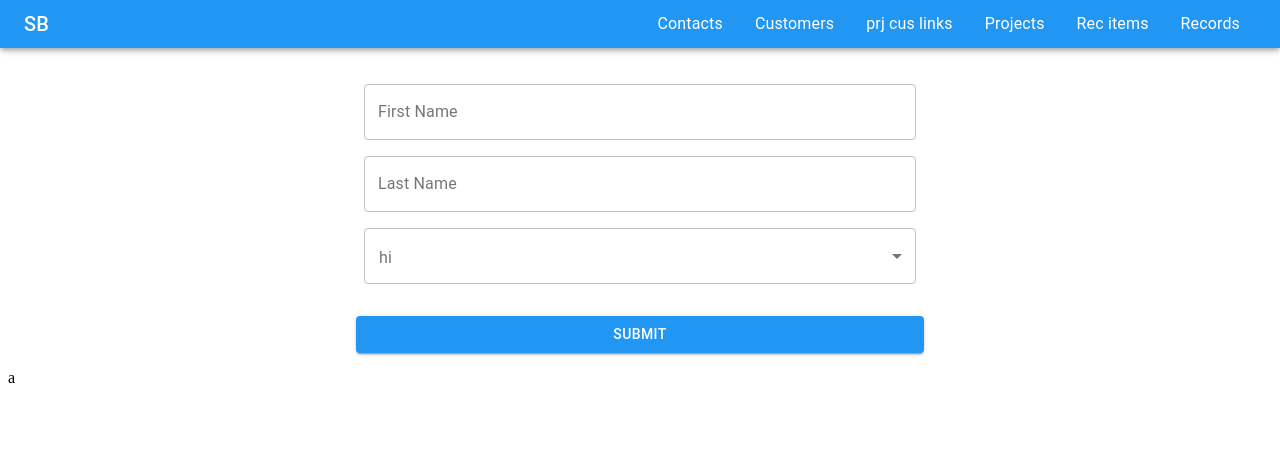
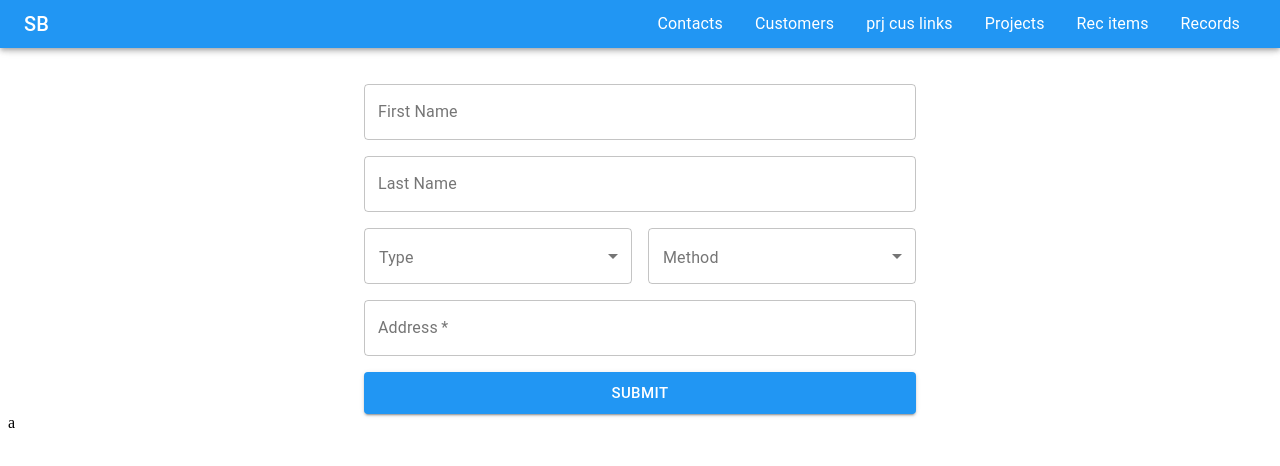
Before and after one commit to robMolloy/self-billing-react-hooks, a React (Create React App) app: page /customers in a window 1280 px wide. Shown: the top 466 px of the page. Built offline with nearby package versions, Linux system fonts and the light colour scheme; what valid9 would draw is missing.

Commit message:
watch - contact sub form

```diff
--- a/src/components/contact/ContactSubForm.js
+++ b/src/components/contact/ContactSubForm.js
@@ -1,9 +1,10 @@
-import React, { useState } from "react";
+// import React, { useState } from "react";
+import React from "react";
 import { useForm } from "react-hook-form";
 import { yupResolver } from "@hookform/resolvers/yup";
 import * as yup from "yup";
 
-import { contactMethods } from "../../contexts/options";
+import { contactMethods, contactTypes } from "../../contexts/options";
 import { ucFirst } from "../../user_modules/StringManipulation";
 import GridInput from "../custom/GridInput";
 import GridSelect from "../custom/GridSelect";
@@ -17,34 +18,53 @@ const schema = yup.object().shape({
 });
 
 const ContactSubForm = ({ contact, ...props }) => {
-  const { watch } = useForm();
-  const con_type = watch("con_type");
-  contact = contact === undefined ? contactBlankRow : contact;
-
-  const { register, handleSubmit, errors } = useForm({
+  // const { register, watch, handleSubmit, errors } = useForm({
+  const { register, watch } = useForm({
     mode: "onChange",
     resolver: yupResolver(schema),
   });
+
+  const con_type = watch("con_type");
+
+  contact = contact === undefined ? contactBlankRow : contact;
 
   return (
     <GridContainer>
       <GridSelect
         grid={{ xs: 6 }}
-        name="con_method"
-        defaultValue={contact.con_method}
-        required={con_type === "phone" ? true : false}
-        label="Method"
+        inputRef={register}
+        defaultValue={contact.con_type}
+        name="con_type"
+        label="Type"
+        required
       >
         <option disabled value={""}></option>
-        {contactMethods.map((contactMethod) => (
-          <option key={contactMethod} value={contactMethod}>
-            {ucFirst(contactMethod)}
+        {contactTypes.map((contactType) => (
+          <option key={contactType} value={contactType}>
+            {ucFirst(contactType)}
           </option>
         ))}
       </GridSelect>
 
+      <GridSelect
+        grid={{ xs: 6 }}
+        name="con_method"
+        defaultValue={contact.con_method}
+        label="Method"
+        required
+      >
+        <option disabled value={""}></option>
+        {(contactMethods[con_type] ? contactMethods[con_type] : []).map(
+          (contactMethod) => (
+            <option key={contactMethod} value={contactMethod}>
+              {ucFirst(contactMethod)}
+            </option>
+          )
+        )}
+      </GridSelect>
+
       <GridInput
-        grid={{ xs: 6 }}
+        grid={{ xs: 12 }}
         ref={register}
         defaultValue={contact.con_address}
         name="con_address"
--- a/src/components/custom/Grid.js
+++ /dev/null
@@ -1,18 +0,0 @@
-import React from "react";
-import MUIGrid from "@material-ui/core/Grid";
-
-import { makeStyles } from "@material-ui/core/styles";
-
-const useStyles = makeStyles((theme) => ({ grid: { padding: 0 } }));
-
-const Grid = ({ children, ...props }) => {
-  const classes = useStyles();
-
-  return (
-    <MUIGrid className={classes.grid} {...props}>
-      {children}
-    </MUIGrid>
-  );
-};
-
-export default Grid;
--- /dev/null
+++ b/src/components/custom/GridButton.js
@@ -0,0 +1,13 @@
+import React from "react";
+import GridItem from "./GridItem";
+import PrimaryButton from "./PrimaryButton";
+
+const GridButton = ({ grid, children, ...props }) => {
+  return (
+    <GridItem {...grid}>
+      <PrimaryButton {...props}>{children}</PrimaryButton>
+    </GridItem>
+  );
+};
+
+export default GridButton;
--- a/src/components/custom/GridContainer.js
+++ b/src/components/custom/GridContainer.js
@@ -1,11 +1,11 @@
 import React from "react";
-import Grid from "./Grid";
+import MUIGrid from "@material-ui/core/Grid";
 
 const GridContainer = ({ children, ...props }) => {
   return (
-    <Grid container spacing={2} {...props}>
+    <MUIGrid container spacing={2} {...props}>
       {children}
-    </Grid>
+    </MUIGrid>
   );
 };
 
--- a/src/components/custom/GridInput.js
+++ b/src/components/custom/GridInput.js
@@ -1,12 +1,12 @@
 import React, { forwardRef } from "react";
 import Input from "./Input";
-import Grid from "@material-ui/core/Grid";
+import GridItem from "./GridItem";
 
 const GridInput = forwardRef(({ grid, ...props }, ref) => {
   return (
-    <Grid item {...grid}>
+    <GridItem {...grid}>
       <Input ref={ref} {...props} />
-    </Grid>
+    </GridItem>
   );
 });
 
--- /dev/null
+++ b/src/components/custom/GridItem.js
@@ -0,0 +1,19 @@
+import React from "react";
+import MUIGrid from "@material-ui/core/Grid";
+import makeStyles from "@material-ui/core/styles/makeStyles";
+
+const useStyles = makeStyles((theme) => ({
+  grid: { padding: "0px" },
+}));
+
+const GridItem = ({ children, ...props }) => {
+  const classes = useStyles();
+
+  return (
+    <MUIGrid item className={classes.grid} {...props}>
+      {children}
+    </MUIGrid>
+  );
+};
+
+export default GridItem;
--- a/src/components/custom/GridSelect.js
+++ b/src/components/custom/GridSelect.js
@@ -1,13 +1,16 @@
-import React from "react";
+import React, { forwardRef } from "react";
 import Select from "./Select";
-import Grid from "@material-ui/core/Grid";
+import GridItem from "./GridItem";
+// import Grid from "@material-ui/core/Grid";
 
-const GridInput = ({ grid, children, ...props }) => {
+const GridSelect = forwardRef(({ grid, children, ...props }, ref) => {
   return (
-    <Grid item {...grid}>
-      <Select {...props}>{children}</Select>
-    </Grid>
+    <GridItem {...grid}>
+      <Select ref={ref} {...props}>
+        {children}
+      </Select>
+    </GridItem>
   );
-};
+});
 
-export default GridInput;
+export default GridSelect;
--- a/src/components/custom/Input.js
+++ b/src/components/custom/Input.js
@@ -1,5 +1,5 @@
+import React, { forwardRef } from "react";
 import TextField from "@material-ui/core/TextField";
-import React, { forwardRef } from "react";
 
 const Input = forwardRef((props, ref) => {
   return <TextField variant="outlined" inputRef={ref} fullWidth {...props} />;
--- a/src/components/custom/PrimaryButton.js
+++ b/src/components/custom/PrimaryButton.js
@@ -3,20 +3,19 @@ import { makeStyles } from "@material-ui/styles";
 import Button from "@material-ui/core/Button";
 
 const useStyles = makeStyles((theme) => ({
-  root: {
-    margin: "24px 0",
-  },
+  button: {},
 }));
 
 const PrimaryButton = ({ children, ...props }) => {
-  const styles = useStyles();
+  const classes = useStyles();
   return (
     <Button
       type="submit"
       fullWidth
       variant="contained"
       color="primary"
-      className={styles.root}
+      size="large"
+      className={classes.button}
       {...props}
     >
       {children}
--- a/src/components/custom/Select.js
+++ b/src/components/custom/Select.js
@@ -1,4 +1,4 @@
-import React from "react";
+import React, { forwardRef } from "react";
 import MUISelect from "@material-ui/core/Select";
 import InputLabel from "@material-ui/core/InputLabel";
 import FormControl from "@material-ui/core/FormControl";
@@ -11,7 +11,8 @@ const useStyles = makeStyles((theme) => ({
   label: { backgroundColor: "#FFFFFF", padding: "2px 5px", marginLeft: "-4px" },
 }));
 
-const Select = ({ children, name, id, variant, label, ...props }) => {
+const Select = forwardRef(
+  ({ children, name, id, variant, label, ...props }, ref) => {
     id = id ? id : uuid();
     variant = variant === undefined ? "outlined" : variant;
 
@@ -22,11 +23,12 @@ const Select = ({ children, name, id, variant, label, ...props }) => {
         <InputLabel htmlFor={id} className={classes.label}>
           {label}
         </InputLabel>
-      <MUISelect native inputProps={{ name, id }} {...props}>
+        <MUISelect native ref={ref} inputProps={{ name, id }} {...props}>
           {children}
         </MUISelect>
       </FormControl>
     );
-};
+  }
+);
 
 export default Select;
--- a/src/components/customer/CustomerForm.js
+++ b/src/components/customer/CustomerForm.js
@@ -1,16 +1,17 @@
-import React, { useState } from "react";
+// import React, { useState } from "react";
+import React from "react";
 import { useForm } from "react-hook-form";
 import { yupResolver } from "@hookform/resolvers/yup";
 import * as yup from "yup";
 
-// import ContactSubForm from "../contact/ContactSubForm";
+import ContactSubForm from "../contact/ContactSubForm";
 
-import PrimaryButton from "../custom/PrimaryButton";
+import GridButton from "../custom/GridButton";
+import GridItem from "../custom/GridItem";
 import MainContainer from "../custom/MainContainer";
 import Form from "../custom/Form";
 import GridInput from "../custom/GridInput";
 import GridContainer from "../custom/GridContainer";
-import GridSelect from "../custom/GridSelect";
 
 const schema = yup.object().shape({
   cus_first_name: yup
@@ -34,11 +35,11 @@ const CustomerForm = () => {
     resolver: yupResolver(schema),
   });
 
-  const [contactRows, setContactRows] = useState([]);
+  // const [contactRows, setContactRows] = useState([]);
 
   const onSubmit = (data) => {
-    console.log(contactRows);
-    console.log(data);
+    // console.log(contactRows);
+    // console.log(data);
   };
 
   return (
@@ -61,13 +62,17 @@ const CustomerForm = () => {
             error={!!errors.cus_last_name}
             helperText={errors?.cus_last_name?.message}
           />
-          <GridSelect label="hi" grid={{ xs: 12 }}></GridSelect>
-          {/* <Grid><ContactSubForm /></Grid> */}
-          <PrimaryButton>Submit</PrimaryButton>
+          <GridItem xs={12}>
+            <ContactSubForm />
+          </GridItem>
+          <GridButton grid={{ xs: 12 }}>Submit</GridButton>
         </GridContainer>
       </Form>
     </MainContainer>
   );
+};
+
+export default CustomerForm;
 
 //   <div>
 //   {Object.entries(contact_sub_forms).map((entry) => {
@@ -81,10 +86,6 @@ const CustomerForm = () => {
 //     );
 //   })}
 // </div>
-};
-
-export default CustomerForm;
-
 /*
 
 import React, { useState } from "react";
--- a/src/contexts/options.js
+++ b/src/contexts/options.js
@@ -1,3 +1,8 @@
 export const timeUnits = ["second", "minute", "hour", "day", "month"];
-export const contactMethods = ["whatsapp", "sms", "call", "email"];
+
 export const contactTypes = ["phone", "email"];
+
+export const contactMethods = {
+  phone: ["whatsapp", "sms", "call"],
+  email: ["email"],
+};
```
Lines whose indentation alone changed are shown as unchanged.
